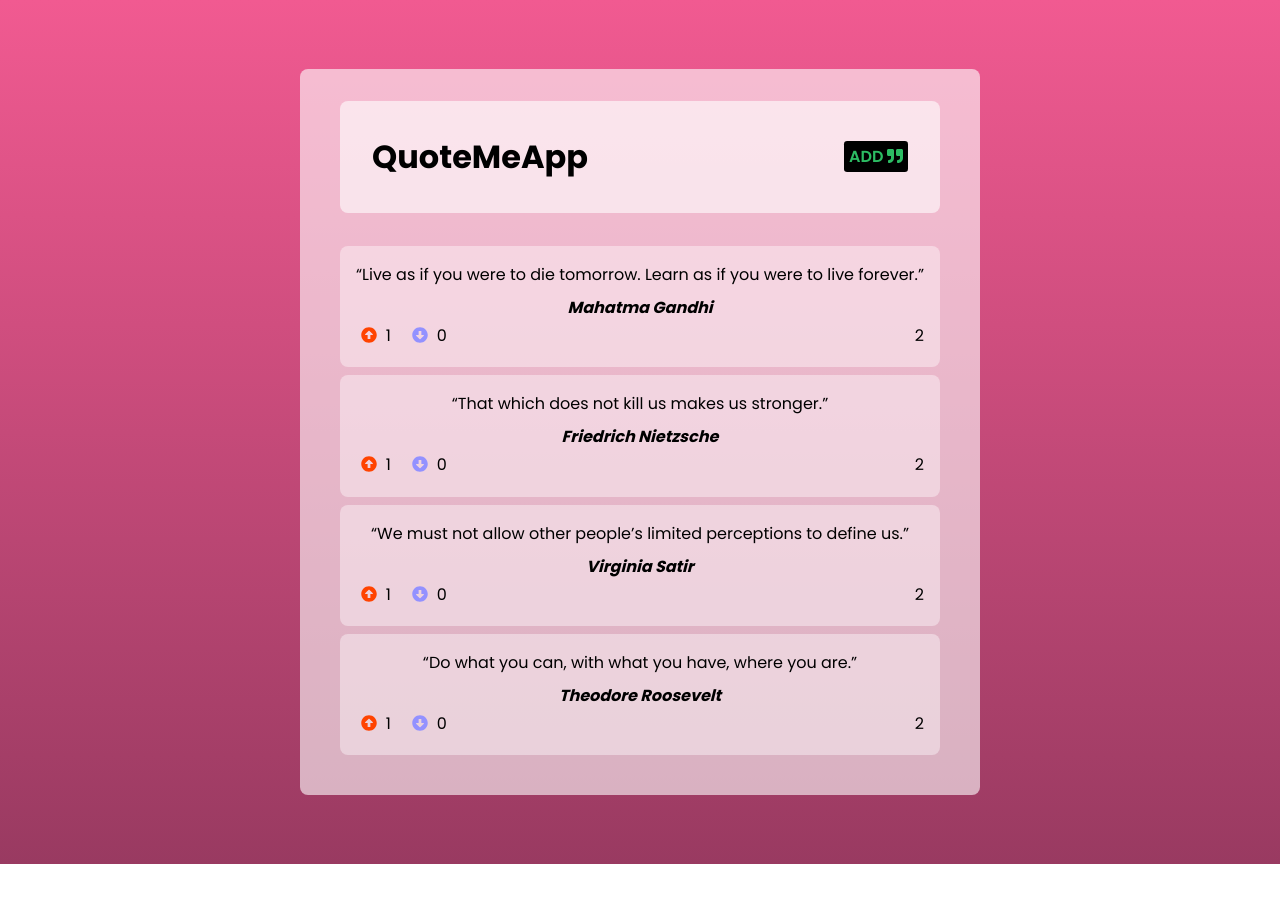
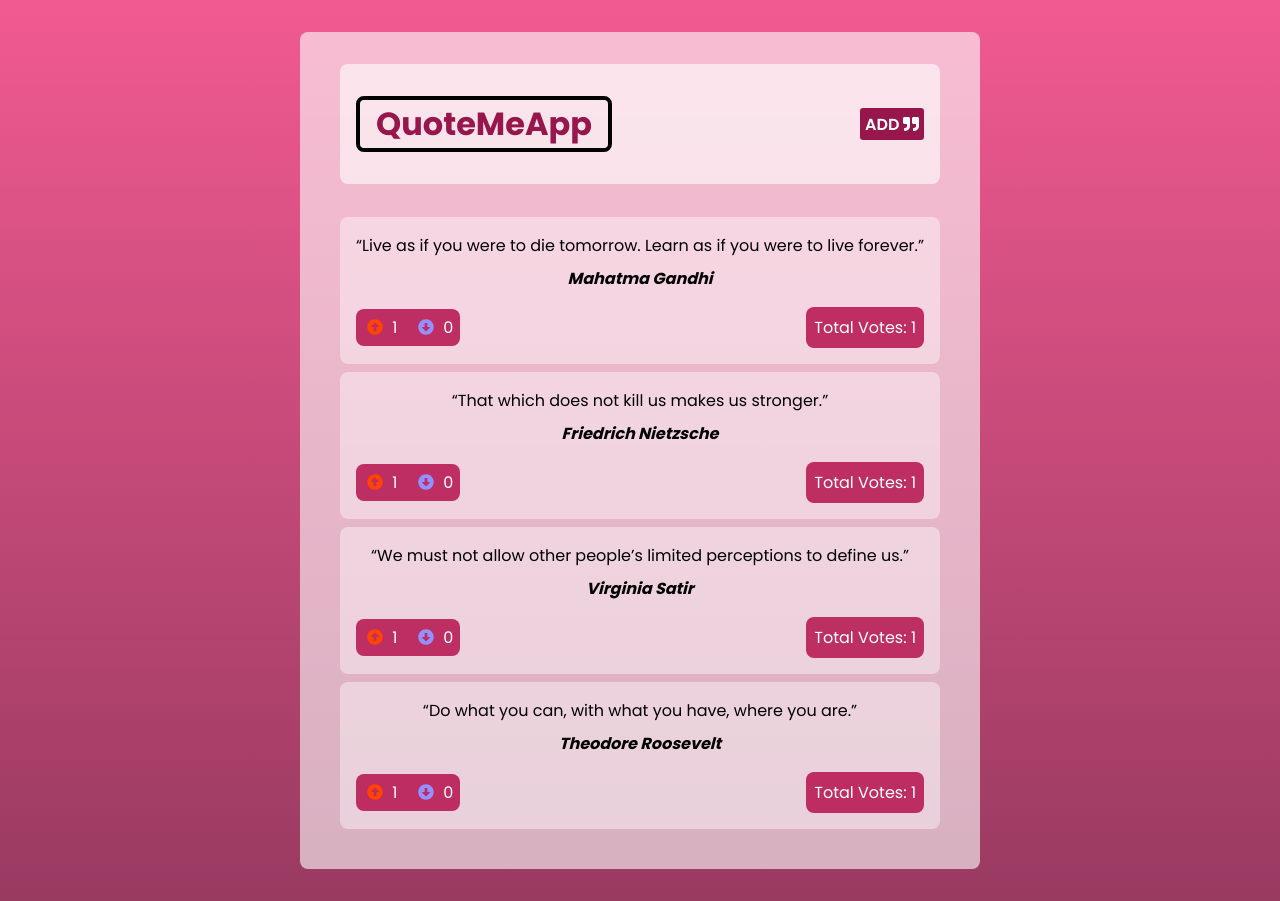
Before and after one commit to LemmyMwaura/quoteMe-App, an Angular app: page / in a window 1280 px wide. Before the commit the page ends 864 px from the top, so only its background shows below. Built offline with nearby package versions, Linux system fonts and the light colour scheme.

Commit message:
Code refactored. Major styling improvements

```diff
--- a/src/app/Interface-s/quote-interface.ts
+++ b/src/app/Interface-s/quote-interface.ts
@@ -2,10 +2,12 @@ export class QuoteInterface {
     isMostLiked: boolean;
     upvoteNo:number;
     downvoteNo: number;
+    totalVotes: number
 
     constructor( public message: string, public author:string,){
         this.isMostLiked = false
         this.upvoteNo = 1;
         this.downvoteNo = 0;
+        this.totalVotes = 1;
     }
 }
--- a/src/app/app.module.ts
+++ b/src/app/app.module.ts
@@ -12,7 +12,7 @@ import { QuoteComponent } from './components/quote/quote.component';
 import { FormComponent } from './components/form/form.component';
 import { QuoteDetailComponent } from './components/quote-detail/quote-detail.component';
 
-
+import { MostUpvotesDirective } from './directives/most-upvotes.directive';
 @NgModule({
   declarations: [
     AppComponent,
@@ -21,7 +21,8 @@ import { QuoteDetailComponent } from './components/quote-detail/quote-detail.com
     ButtonComponent,
     QuoteComponent,
     FormComponent,
-    QuoteDetailComponent
+    QuoteDetailComponent,
+    MostUpvotesDirective
   ],
   imports: [
     BrowserModule,
--- a/src/app/components/header/header.component.css
+++ b/src/app/components/header/header.component.css
@@ -4,6 +4,13 @@ header{
     justify-content: space-between;
     min-width: 37.5rem;
     background-color: rgba(255,255,255,0.6);
-    padding: 2rem;
+    padding: 2rem 1rem;
     border-radius: 0.5rem;
 }
+
+header > h1 {
+    border: 4px solid black;
+    border-radius: 0.5rem;
+    padding: 0 1rem;
+    color: #97164c;
+}
--- a/src/app/components/header/header.component.html
+++ b/src/app/components/header/header.component.html
@@ -1,4 +1,4 @@
 <header>
     <h1>{{title}}</h1>
-    <app-button color="black" textcolor="#2cbc63" text="Add" [icontype]="Quote"></app-button>
+    <app-button color="#97164c" textcolor="white" text="Add" [icontype]="Quote"></app-button>
 </header>
--- a/src/app/components/quote/quote.component.css
+++ b/src/app/components/quote/quote.component.css
@@ -22,9 +22,26 @@
     justify-content: space-between;
     align-items: center;
     width: 100%;
+    margin-top:1rem;
 }
 
 .vote-items {
     display: flex;
     gap: 1rem;
+    background-color: rgba(185, 28, 86,0.9);
+    border-radius: 0.5rem;
+    padding: 0.2rem 0.4rem;
+    color: white;
 }
+
+.text-votes{
+    background-color: rgba(185, 28, 86,0.9);
+    border-radius: 0.5rem;
+    padding: 0.5rem;
+    color: white;
+    /* letter-spacing: 0.04rem; */
+}
+
+.highest{
+    background-color: rgba(0,0,0,0.4);
+}
--- a/src/app/components/quote/quote.component.html
+++ b/src/app/components/quote/quote.component.html
@@ -1,7 +1,7 @@
-<div class="quote-item" *ngFor="let quote of quotes; let i =index">
+<div [ngClass]="{ highest: quote.isMostLiked }" appMostUpvotes  class="quote-item" *ngFor="let quote of quotes; let i =index">
     {{quote.message}}
     <p>
-        <!-- {{quote.mostLikes}} -->
+        <!-- {{quote.isMostLiked}} -->
     </p>
     <div class="quote-detail-wrapper">
         <app-quote-detail [quotedescription]="quote"></app-quote-detail>
@@ -9,24 +9,26 @@
     <div class="votes">
         <div class="vote-items">
             <div class="up">
-                <app-button
+                <app-button id="special"
                     color="rgba(0,0,0,0)"
                     iconcolor="RGBA(255, 67, 0, 1)"
                     [icontype]="upIcon"
                     (click)="upvote(i)"
+                    (click)="totalVotes(i)"
                 ></app-button>
                 {{ quote.upvoteNo }}
             </div>
             <div class="down">
-                <app-button
+                <app-button  id="special"
                     color="rgba(0,0,0,0)"
                     iconcolor="RGBA(147, 145, 255, 1)"
                     [icontype]="downIcon"
                     (click)="downvote(i)"
+                    (click)="totalVotes(i)"
                 ></app-button>
                 {{ quote.downvoteNo }}
             </div>
         </div>
-        <p>{{2}}</p>
+        <p class="text-votes"> Total Votes: {{ quote.totalVotes }}</p>
     </div>
 </div>
--- a/src/app/components/quote/quote.component.ts
+++ b/src/app/components/quote/quote.component.ts
@@ -14,11 +14,22 @@ export class QuoteComponent implements OnInit {
   downIcon = faArrowAltCircleDown;
 
   upvote(index:number) {
-    this.quotes[index], this.quotes[index].upvoteNo++
+    this.quotes[index].upvoteNo++
+    // this.quotes[index].isMostLiked = true
   }
 
   downvote(index:number) {
     this.quotes[index].downvoteNo++
+  }
+
+  totalVotes(index:number){
+    this.quotes[index].totalVotes ++
+  }
+
+  FindMostLiked(index:number){
+    this.quotes.forEach( (quote) => {
+      console.log(quote.totalVotes)
+    })
   }
 
   quotes: QuoteInterface[] = [
--- a/src/app/directives/most-upvotes.directive.ts
+++ b/src/app/directives/most-upvotes.directive.ts
@@ -1,13 +1,18 @@
-import { Directive, ElementRef, HostListener } from '@angular/core';
+import { Directive, ElementRef, HostListener, HostBinding } from '@angular/core';
 
 @Directive({
   selector: '[appMostUpvotes]'
 })
 export class MostUpvotesDirective {
-
-  constructor() { }
+  constructor(private el:ElementRef,) {
+    // el.nativeElement.style.backgroundColor = 'red'
+  }
 
   highestUpvoteChecker(){
 
   }
+
+  ngOnInit(){
+
+  }
 }
```
